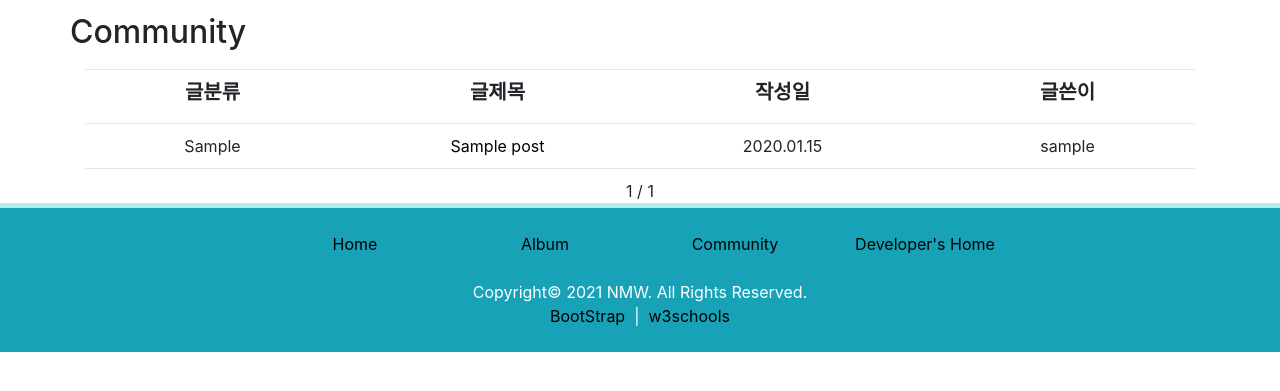
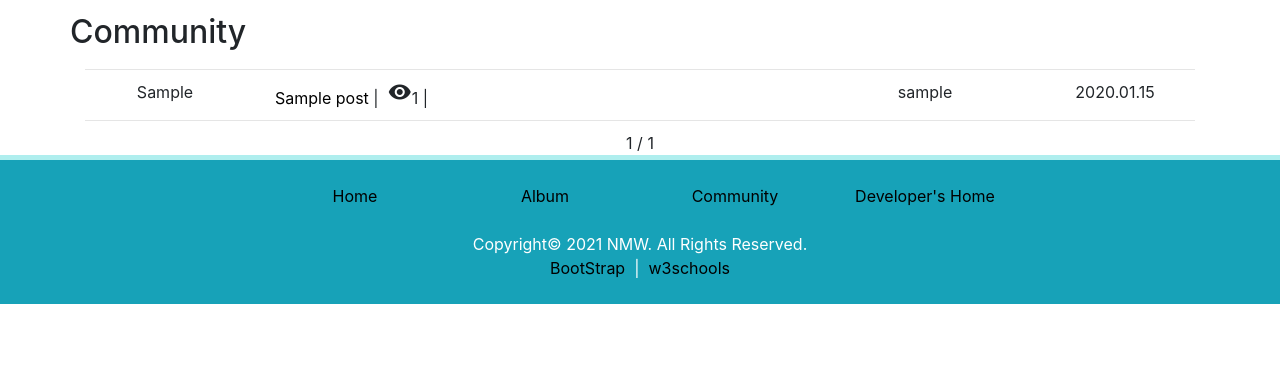
Before and after one commit to roqhdehd502/Pale-Blue, a Django app: page /blog/ in a window 1280 px wide. Shown: the part 77-468 px from the top of the page. Run offline with Django 3.2, Linux system fonts and the light colour scheme; tables that the repository leaves empty hold one stand-in row (values such as "Sample post"); some libraries are stand-ins or nearby versions.

Commit message:
21.05.29 #1 커뮤니티 조회수 컬럼 추가. 조회 기능 추가예정

```diff
--- a/blog/models.py
+++ b/blog/models.py
@@ -15,6 +15,8 @@ class Post(models.Model):
     tags = TaggableManager(blank=True) # 태그
     owner = models.ForeignKey(User, on_delete=models.CASCADE, verbose_name='OWNER', blank=True, null=True) # 작성자
     category = models.CharField('CATEGORY', max_length=20, null=True) # 카테고리
+    hit = models.PositiveIntegerField(default=0, null=True) # 조회수
+    #like = models.PositiveIntegerField(default=0, null=True) # 추천수
 
     class Meta: # 필드 속성 외 필요한 파라미터를 설정하는 내부 클래스
         verbose_name = 'post' # 테이블의 단수 별칭 설정
@@ -24,7 +26,6 @@ class Post(models.Model):
 
     def __str__(self):
         return '[{}] {}'.format(self.title, self.owner)
-        #return self.title
 
     def get_absolute_url(self): # 해당 메소드가 정의된 객체를 지칭하는 URL을 반환
         return reverse('blog:post_detail', args=(self.slug,))
@@ -35,6 +36,9 @@ class Post(models.Model):
     def get_next(self): # -modify_dt 컬럼을 기준으로 다음 포스트를 반환
         return self.get_next_by_modify_dt()
 
+    def update_counter(self):
+        return self.hit + 1
+
     def save(self, *args, **kwargs): # 모델 객체의 내용을 데이터베이스에 저장
         self.slug = slugify(self.title, allow_unicode=True)
         super().save(*args, **kwargs)
--- a/blog/templates/blog/post_all.html
+++ b/blog/templates/blog/post_all.html
@@ -7,42 +7,24 @@
         <h2>Community</h2>
     </div>
 
-    <hr style="margin:10px 0 10px 0px;">
-
-    <div class="row" align="center">
-        <div class="col-md-3">
-            <h5><b>글분류</b></h5>
-        </div>
-        <div class="col-md-3">
-            <h5><b>글제목</b></h5>
-        </div>
-        <div class="col-md-3">
-            <h5><b>작성일</b></h5>
-        </div>
-        <div class="col-md-3">
-            <h5><b>글쓴이</b></h5>
-        </div>
-        <hr>
-    </div>
-
     <hr style="margin:10px 0px 10px 0px;">
 
     <!--등록된 게시글 리스트-->
     <!--공지사항-->
     {% for post in posts %}
     {% if post.category == "공지사항" %}
-    <div class="row" align="center" style="font-weight:bold;">
-        <div class="col-md-3">
-            {{ post.category }}
+    <div class="row" style="font-weight:bold;">
+        <div class="col-md-2" align="center">
+            공지사항
         </div>
-        <div class="col-md-3">
+        <div class="col-md-6">
             <a href="{{ post.get_absolute_url }}">{{ post.title }}</a>
         </div>
-        <div class="col-md-3">
+        <div class="col-md-2" align="center">
+            관리자
+        </div>
+        <div class="col-md-2" align="center">
             {{ post.modify_dt|date:"Y.m.d" }}
-        </div>
-        <div class="col-md-3">
-            관리자
         </div>
     </div>
 
@@ -52,22 +34,24 @@
     <!--인기글(공지사항 제외)-->
     <!--게시글 총합-->
     {% for post in posts %}
-    <div class="row" align="center">
-        <div class="col-md-3">
+    <div class="row">
+        <div class="col-md-2" align="center">
             {{ post.category }}
         </div>
-        <div class="col-md-3">
-            <a href="{{ post.get_absolute_url }}">{{ post.title }}</a>
+        <div class="col-md-6">
+            <a href="{{ post.get_absolute_url }}">{{ post.title }}</a>&nbsp;|&nbsp;
+            <span class="material-icons">visibility</span>{{ post.hit }}&nbsp;|&nbsp;
+            <!--<span class="material-icons">thumb_up</span>{{ post.like }}-->
         </div>
-        <div class="col-md-3">
-            {{ post.modify_dt|date:"Y.m.d" }}
-        </div>
-        <div class="col-md-3">
+        <div class="col-md-2" align="center">
             {% if post.owner == "309al" %}
                 관리자
             {% else %}
                 {{ post.owner }}
             {% endif %}
+        </div>
+        <div class="col-md-2" align="center">
+            {{ post.modify_dt|date:"Y.m.d" }}
         </div>
     </div>
 
```
Also changed, not shown: blog/templates/blog/post_detail.html (+1 -7 lines), blog/migrations/0005_post_hit.py (added), 1 other file.
